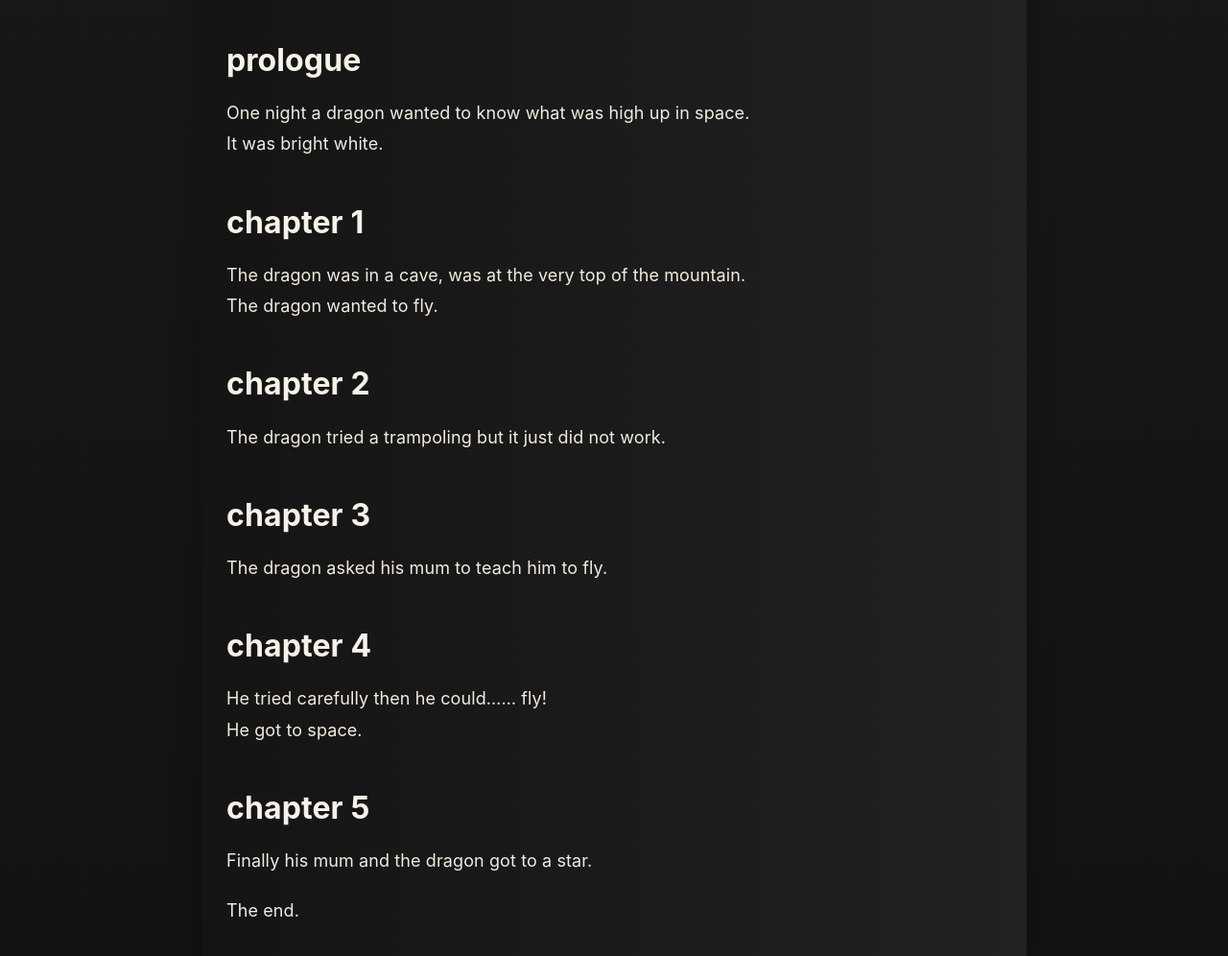
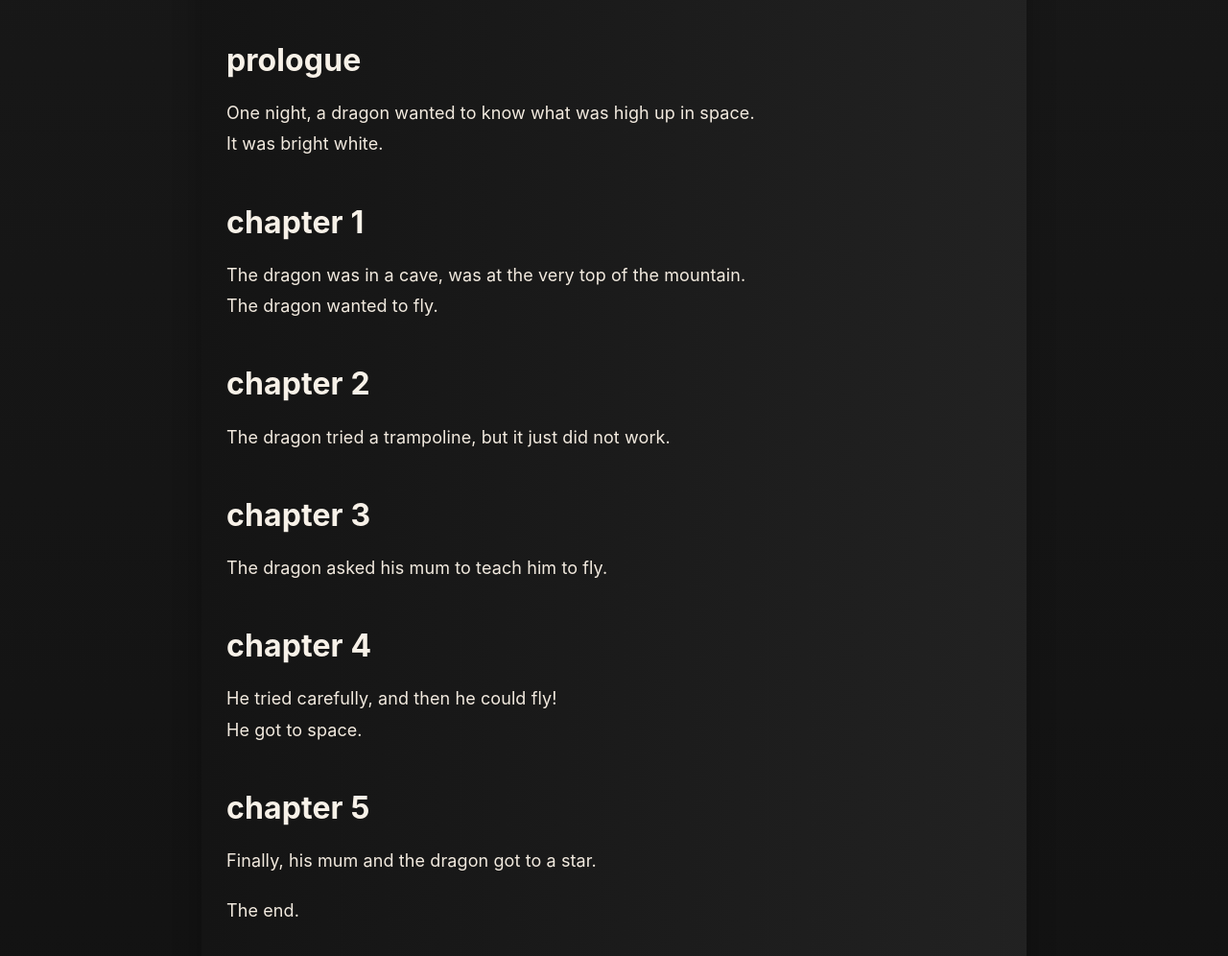
Before and after one commit to AntonioFeijaoUK/www-albertfeijao-com, a Jekyll site: the page built from docs/_stories/the-dragon-who-loved-stars.md, in a window 1280 px wide. Shown: the part 779-1775 px from the top of the page at 96% size. Built offline with Jekyll 4.4.1, drawn with Linux system fonts in a browser that asks for light colours.

Commit message:
Update the-dragon-who-loved-stars.md

```diff
--- a/docs/_stories/the-dragon-who-loved-stars.md
+++ b/docs/_stories/the-dragon-who-loved-stars.md
@@ -17,7 +17,7 @@ The Dragon who loved stars.
 
 ## prologue
 
-One night a dragon wanted to know what was high up in space.
+One night, a dragon wanted to know what was high up in space.
 It was bright white.
 
 ## chapter 1
@@ -27,7 +27,7 @@ The dragon wanted to fly.
 
 ## chapter 2
 
-The dragon tried a trampoling but it just did not work.
+The dragon tried a trampoline, but it just did not work.
 
 ## chapter 3
 
@@ -35,12 +35,12 @@ The dragon asked his mum to teach him to fly.
 
 ## chapter 4
 
-He tried carefully then he could...... fly!
+He tried carefully, and then he could fly!
 He got to space.
 
 ## chapter 5
 
-Finally his mum and the dragon got to a star.
+Finally, his mum and the dragon got to a star.
 
 The end.
 
```
